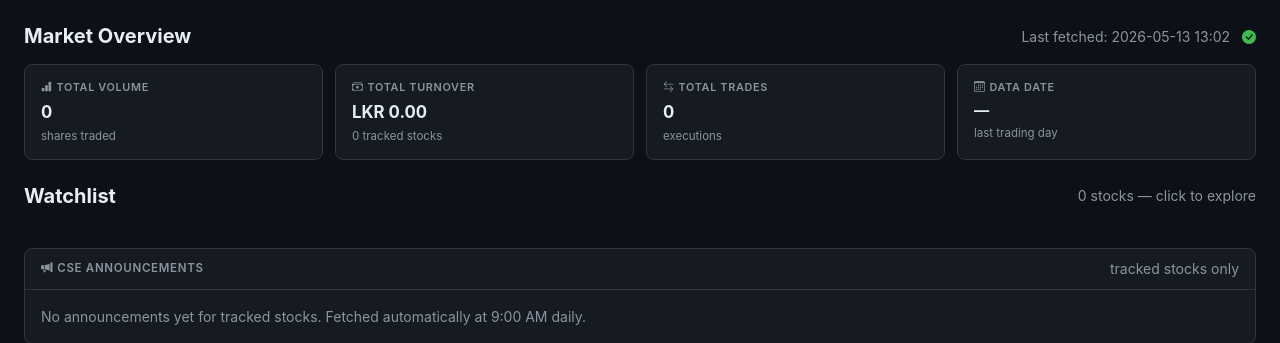
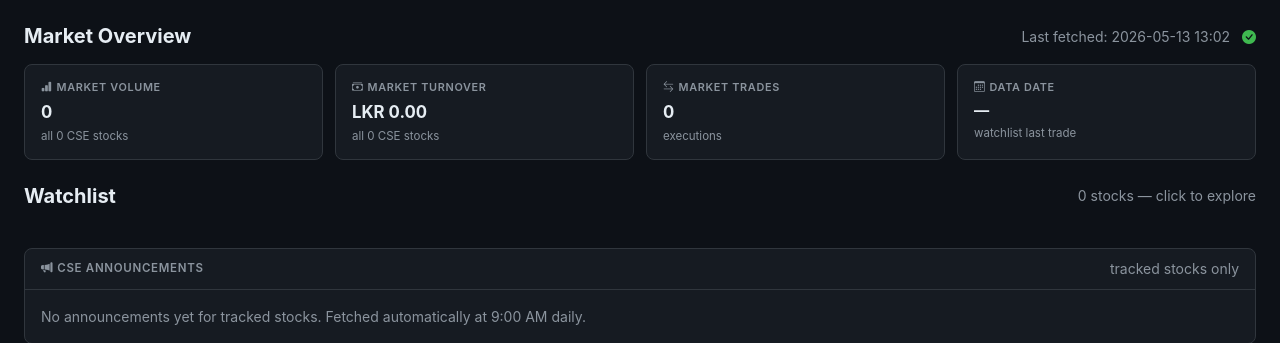
Before and after one commit to sachithmuhandiram/cse-dashboard, a Flask app: page / in a window 1280 px wide. Shown: the part 51-394 px from the top of the page. Run offline with Flask 3, Linux system fonts and the light colour scheme; data that the repository does not hold is empty.

Commit message:
Show full CSE market totals instead of watchlist-only aggregates
Fetches tradeSummary from the CSE API to sum volume, turnover, and
trades across all 291 listed stocks. Result is cached in-memory for
5 minutes to avoid hitting the API on every page load.

Co-Authored-By: Claude Sonnet 4.6 <noreply@anthropic.com>

```diff
--- a/app.py
+++ b/app.py
@@ -4,6 +4,8 @@ from datetime import date, datetime
 import mysql.connector
 import json
 import logging
+import requests
+import time
 
 from apscheduler.schedulers.background import BackgroundScheduler
 from apscheduler.triggers.cron import CronTrigger
@@ -35,6 +37,37 @@ TRACKED_PREFIXES  = {s.split(".")[0].upper() for s in TRACKED_SYMBOLS}
 SL_TZ             = pytz.timezone("Asia/Colombo")
 UNUSUAL_MULT      = 2.0   # 2× 20-day average triggers amber
 UNUSUAL_PRICE_PCT = 5.0   # ±5% price change triggers amber
+
+
+# ─── Market totals cache (5-min TTL) ──────────────────────────────────────────
+
+_market_cache: dict = {"data": None, "ts": 0.0}
+_CACHE_TTL = 300  # seconds
+
+
+def get_cse_market_totals() -> dict:
+    """Fetch total volume, turnover, and trades across all CSE stocks via tradeSummary.
+    Result is cached for 5 minutes to avoid API hammering on every page load."""
+    now = time.time()
+    if _market_cache["data"] and now - _market_cache["ts"] < _CACHE_TTL:
+        return _market_cache["data"]
+    try:
+        resp = requests.post("https://www.cse.lk/api/tradeSummary", timeout=10)
+        resp.raise_for_status()
+        items = resp.json().get("reqTradeSummery", [])
+        totals = {
+            "total_vol":    sum(int(i.get("sharevolume") or 0) for i in items),
+            "total_turn":   sum(float(i.get("turnover")   or 0) for i in items),
+            "total_trades": sum(int(i.get("tradevolume")  or 0) for i in items),
+            "listed_stocks": len(items),
+            "source": "live",
+        }
+        _market_cache["data"] = totals
+        _market_cache["ts"]   = now
+        return totals
+    except Exception as exc:
+        log.warning("Market totals fetch failed: %s", exc)
+        return {"total_vol": 0, "total_turn": 0, "total_trades": 0, "listed_stocks": 0, "source": "error"}
 
 
 # ─── DB helper ─────────────────────────────────────────────────────────────────
@@ -224,7 +257,6 @@ def index():
         """)
 
         stocks = []
-        total_vol = total_turn = total_trades = 0
 
         for r in cur.fetchall():
             close    = float(r["close_price"]) if r["close_price"] else None
@@ -243,10 +275,6 @@ def index():
             vol_unusual   = bool(avg_vol  and vol  > avg_vol  * UNUSUAL_MULT)
             turn_unusual  = bool(avg_turn and turn > avg_turn * UNUSUAL_MULT)
             price_unusual = bool(change_pct is not None and abs(change_pct) >= UNUSUAL_PRICE_PCT)
-
-            total_vol    += vol
-            total_turn   += turn
-            total_trades += trades
 
             stocks.append({
                 "symbol":        r["symbol"],
@@ -291,13 +319,16 @@ def index():
         for fi in fetch_info.values():
             fi["last_ok"] = str(fi["last_ok"])[:16] if fi["last_ok"] else None
 
+    cse_totals = get_cse_market_totals()
     market = {
-        "total_vol":    total_vol,
-        "total_turn":   total_turn,
-        "total_trades": total_trades,
-        "stock_count":  len(stocks),
-        "last_date":    stocks[0]["trade_date"] if stocks else "—",
-        "fetch_info":   fetch_info,
+        "total_vol":     cse_totals["total_vol"],
+        "total_turn":    cse_totals["total_turn"],
+        "total_trades":  cse_totals["total_trades"],
+        "listed_stocks": cse_totals["listed_stocks"],
+        "stock_count":   len(stocks),
+        "last_date":     stocks[0]["trade_date"] if stocks else "—",
+        "fetch_info":    fetch_info,
+        "totals_source": cse_totals["source"],
     }
 
     return render_template("index.html", stocks=stocks, market=market, announcements=announcements)
--- a/templates/index.html
+++ b/templates/index.html
@@ -22,24 +22,24 @@
 
 <div class="market-stats">
   <div class="market-stat">
-    <div class="m-label"><i class="bi bi-bar-chart-fill me-1"></i>Total Volume</div>
+    <div class="m-label"><i class="bi bi-bar-chart-fill me-1"></i>Market Volume</div>
     <div class="m-value">{{ market.total_vol | num }}</div>
-    <div class="m-sub">shares traded</div>
+    <div class="m-sub">all {{ market.listed_stocks }} CSE stocks</div>
   </div>
   <div class="market-stat">
-    <div class="m-label"><i class="bi bi-cash-stack me-1"></i>Total Turnover</div>
+    <div class="m-label"><i class="bi bi-cash-stack me-1"></i>Market Turnover</div>
     <div class="m-value">{{ market.total_turn | lkr }}</div>
-    <div class="m-sub">{{ market.stock_count }} tracked stocks</div>
+    <div class="m-sub">all {{ market.listed_stocks }} CSE stocks</div>
   </div>
   <div class="market-stat">
-    <div class="m-label"><i class="bi bi-arrow-left-right me-1"></i>Total Trades</div>
+    <div class="m-label"><i class="bi bi-arrow-left-right me-1"></i>Market Trades</div>
     <div class="m-value">{{ market.total_trades | num }}</div>
     <div class="m-sub">executions</div>
   </div>
   <div class="market-stat">
     <div class="m-label"><i class="bi bi-calendar3 me-1"></i>Data Date</div>
     <div class="m-value" style="font-size:0.95rem">{{ market.last_date }}</div>
-    <div class="m-sub">last trading day</div>
+    <div class="m-sub">watchlist last trade</div>
   </div>
   {% if announcements %}
   <div class="market-stat">
```
